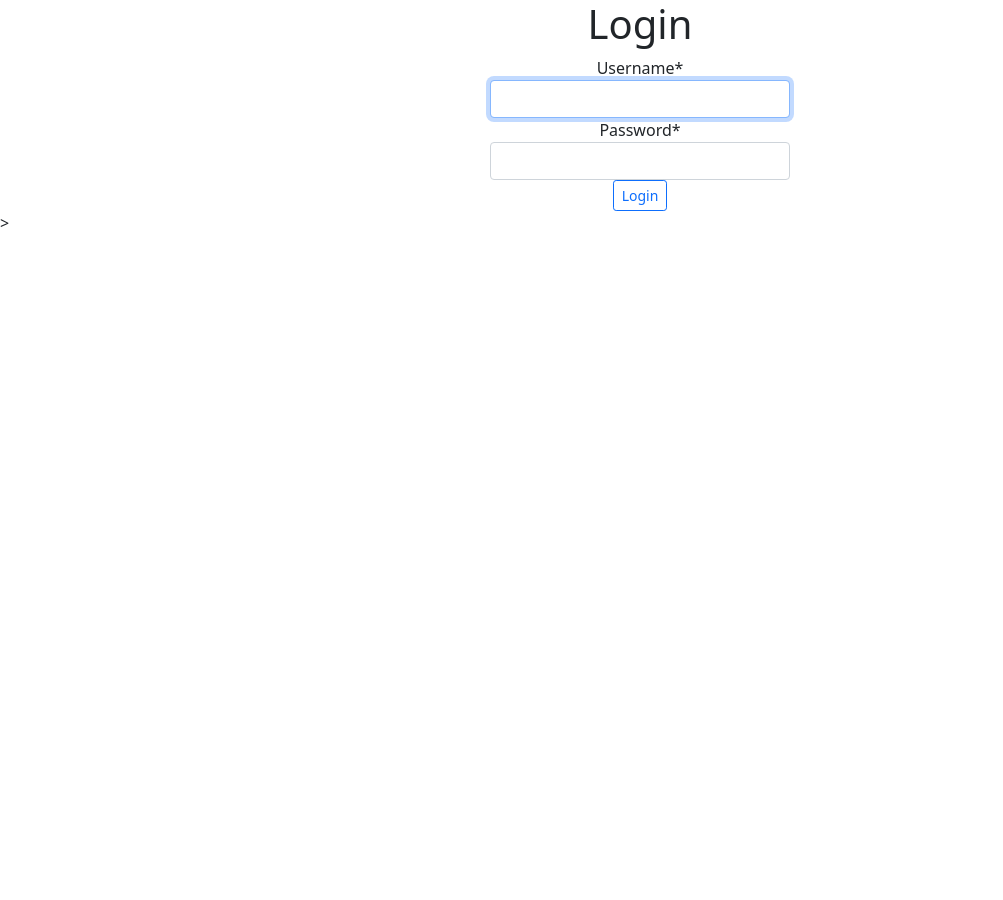
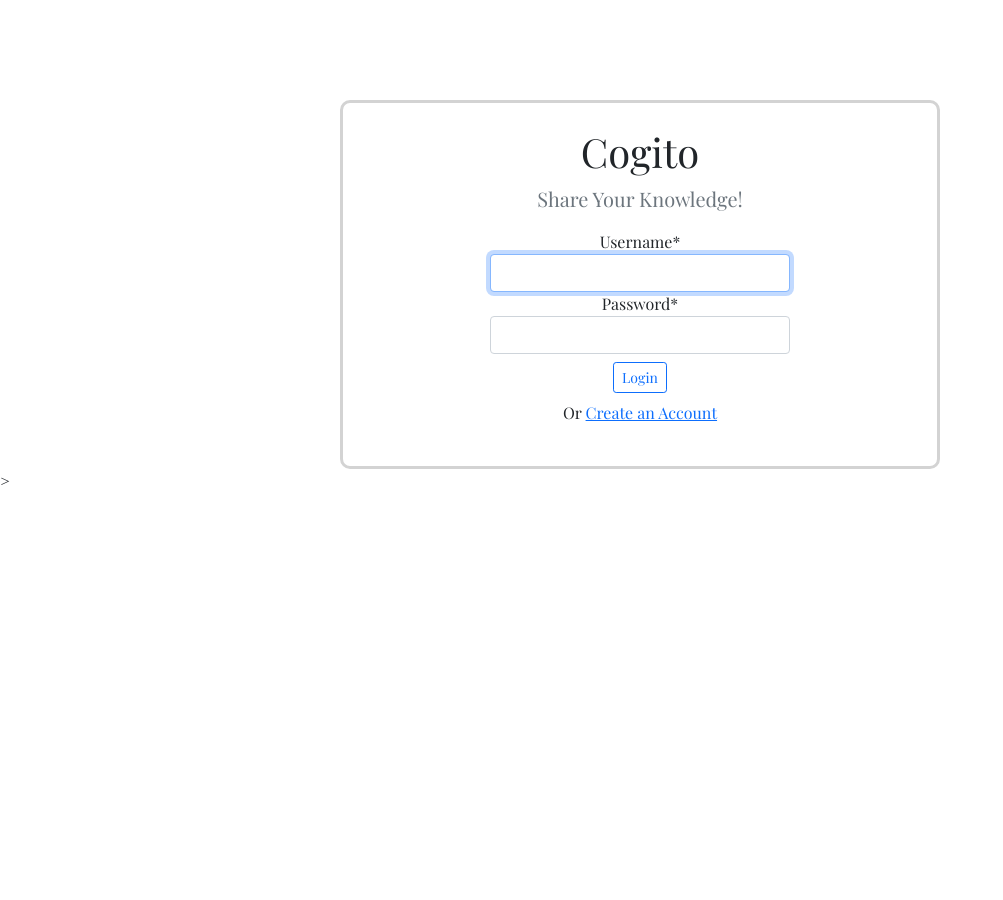
Before and after one commit to russellbot/cogito, a Django app: page /accounts/login/ in a window 1280 px wide. Shown: the whole page, without its empty margins (0-1003 px from the left). Before the commit the page ends 227 px from the top, so only its background shows below. Run offline with Django 3.2, Linux system fonts and the light colour scheme; some libraries are stand-ins or nearby versions.

Commit message:
simple css styles for login and register pages

```diff
--- a/cogito/cogito/urls.py
+++ b/cogito/cogito/urls.py
@@ -27,7 +27,7 @@ from users.forms import CustomUserForm
 urlpatterns = [
     path('admin/', admin.site.urls),
 
-    path("accounts/register",
+    path("accounts/register/",
          RegistrationView.as_view(
              form_class=CustomUserForm,
              success_url="/",
--- a/cogito/templates/auth_layout.html
+++ b/cogito/templates/auth_layout.html
@@ -6,7 +6,23 @@
     <meta name="viewport" content="width=device-width, initial-scale=1.0">
     <title>Cogito</title>
     <link href="https://cdn.jsdelivr.net/npm/bootstrap@5.0.0-beta2/dist/css/bootstrap.min.css" rel="stylesheet" integrity="sha384-BmbxuPwQa2lc/FVzBcNJ7UAyJxM6wuqIj61tLrc4wSX0szH/Ev+nYRRuWlolflfl" crossorigin="anonymous">
+    <link rel="preconnect" href="https://fonts.gstatic.com">
+    <link href="https://fonts.googleapis.com/css2?family=Playfair+Display&display=swap" rel="stylesheet">
     <style>
+        html, body {
+            height: 100%;
+            font-family: 'Playfair Display', serif;
+        }
+
+        .auth-box {
+            border: 3px solid lightgrey;
+            border-radius: 10px;
+            padding-top: 25px;
+            padding-bottom: 25px;
+            width: 600px;
+            margin: auto;
+        }
+
         .login-form-container {
             width: 300px;
             margin: auto;
@@ -16,13 +32,19 @@
             width: 400px;
             margin: auto;
         }
+
+        .outer-area {
+            margin-top: 100px;;
+        }
     </style>
 </head>
 <body>
 
-    <div class="auth-box text-center">
-        {% block content %}
-        {% endblock %}
+    <div class="outer-area">
+        <div class="auth-box text-center">
+            {% block content %}
+            {% endblock %}
+        </div>
     </div>
 
 </body>
--- a/cogito/templates/django_registration/registration_form.html
+++ b/cogito/templates/django_registration/registration_form.html
@@ -7,7 +7,8 @@
     <form method="POST">
         {% csrf_token %}
         {{ form|crispy }}
-        <button type="submit" class="btn btn-sm btn-outline-primary">Create Account</button>
+        <button type="submit" class="btn btn-sm btn-outline-primary mt-2">Create Account</button>
     </form>
+    <p class="mt-2">Or <a href="{% url 'login' %}">Login</a></p>
 </div>
 {% endblock %}
--- a/cogito/templates/registration/login.html
+++ b/cogito/templates/registration/login.html
@@ -2,12 +2,14 @@
 {% load crispy_forms_tags %}
 
 {% block content %}
-<h1>Login</h1>
+<h1>Cogito</h1>
+<p class="lead text-muted">Share Your Knowledge!</p>
 <div class="login-form-container">
     <form method="POST">
         {% csrf_token %}
         {{ form|crispy }}
-        <button type="submit" class="btn btn-sm btn-outline-primary">Login</button>
+        <button type="submit" class="btn btn-sm btn-outline-primary mt-2">Login</button>
     </form>
+    <p class="mt-2">Or <a href="{% url 'django_registration_register' %}">Create an Account</a></p>
 </div>
 {% endblock %}
```
